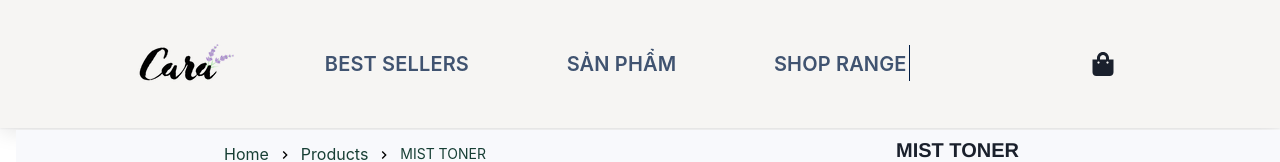
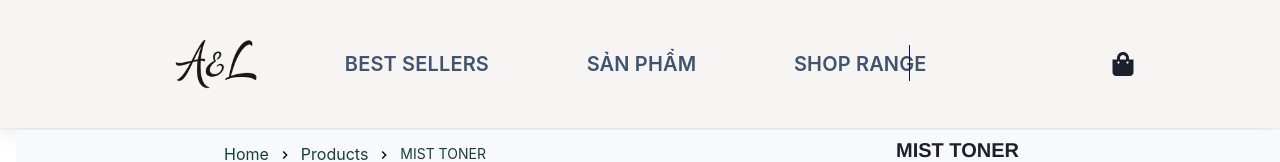
Before and after one commit to MinhAn2007/fashion-store, a React (Create React App) app: page /19 in a window 1280 px wide. Shown: the top 162 px of the page. Built offline with nearby package versions, Linux system fonts and the light colour scheme.

Commit message:
update logo

```diff
--- a/src/components/MobileNav.js
+++ b/src/components/MobileNav.js
@@ -1,6 +1,6 @@
 import React from 'react'
 import { FaShoppingBag } from "react-icons/fa";
-import logo from "../assets/cara.png";
+import logo from "../assets/al.png";
 import "../styles/Navbar.css";
 import { Link } from 'react-router-dom';
 import { useState } from 'react';
@@ -14,7 +14,7 @@ const MobileNav = () => {
                 <div className='flex gap-40'>
 
                     <Link to="/">
-                        <img src={logo} className="w-32" />
+                        <img src={logo} className="w-32 "  alt="Fashion Store Logo" />
                     </Link>
 
                     <Link to={"/cart"}>
--- a/src/components/NavBar.js
+++ b/src/components/NavBar.js
@@ -1,6 +1,6 @@
 import React from 'react'
 import "../styles/Navbar.css";
-import logo from "../assets/cara.png";
+import logo from "../assets/al.png";
 import { useState } from 'react';
 import BestSellers from './BestSellers';
 import GiftSets from './GiftSets';
@@ -66,7 +66,7 @@ const NavBar = () => {
                 <nav class="navbar" role="navigation" aria-label="menu">
 
                     <Link to="/">
-                        <img src={logo} className=" ml-32" />
+                        <img src={logo} className=" ml-32 logo-img object-contain" alt="Fashion Store Logo" />
                     </Link>
 
                     <ul class="menuNav">
--- a/src/styles/Navbar.css
+++ b/src/styles/Navbar.css
@@ -6,6 +6,11 @@
   height: 8rem;
 }
 
+.logo-img {
+  width: 10rem;
+  height: 12rem;
+  object-fit: contain;
+}
 .logo {
   display: inline-block;
   padding: 0.5rem;
```
Also changed, not shown: src/assets/al.png (added), src/assets/cara.png (deleted).
